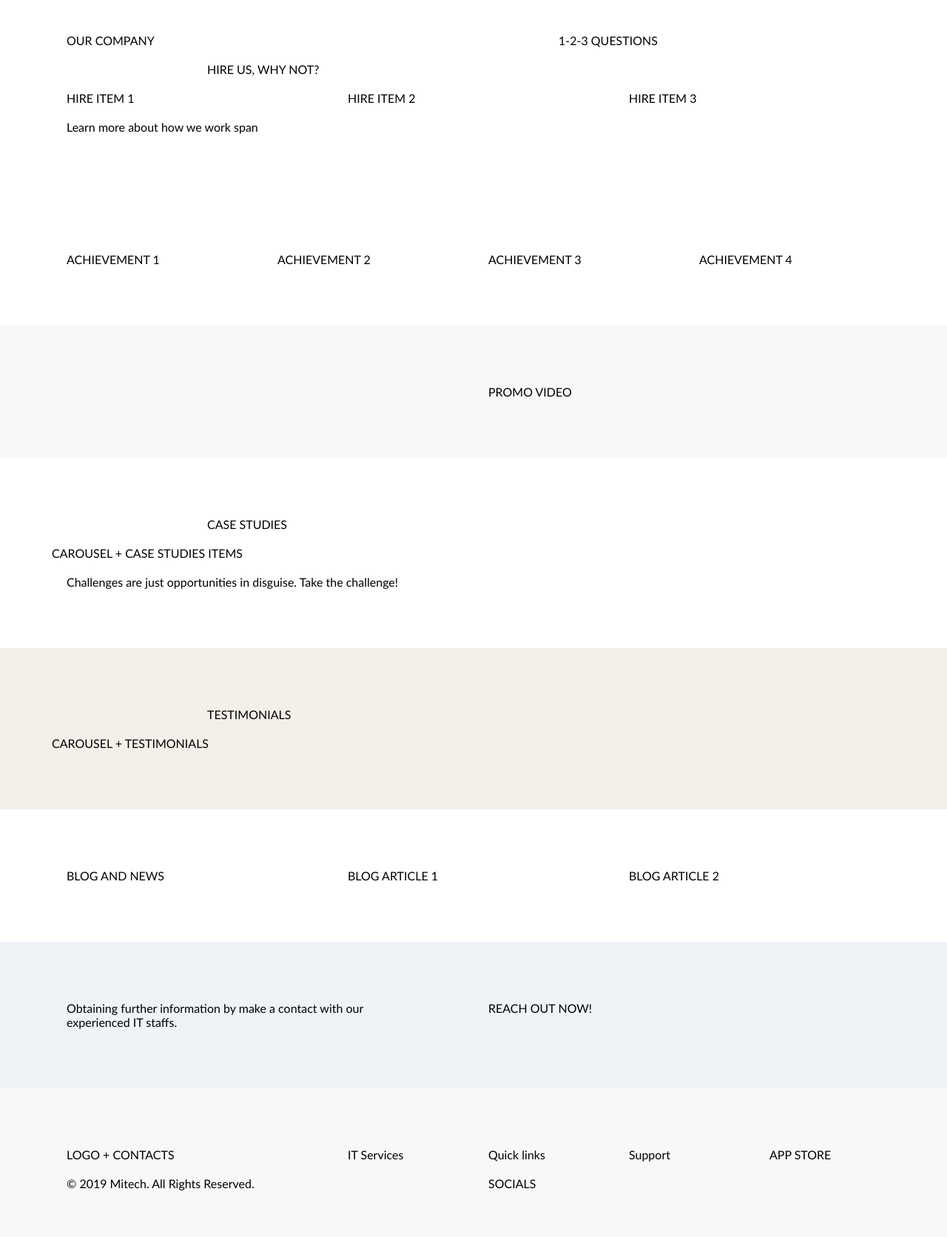
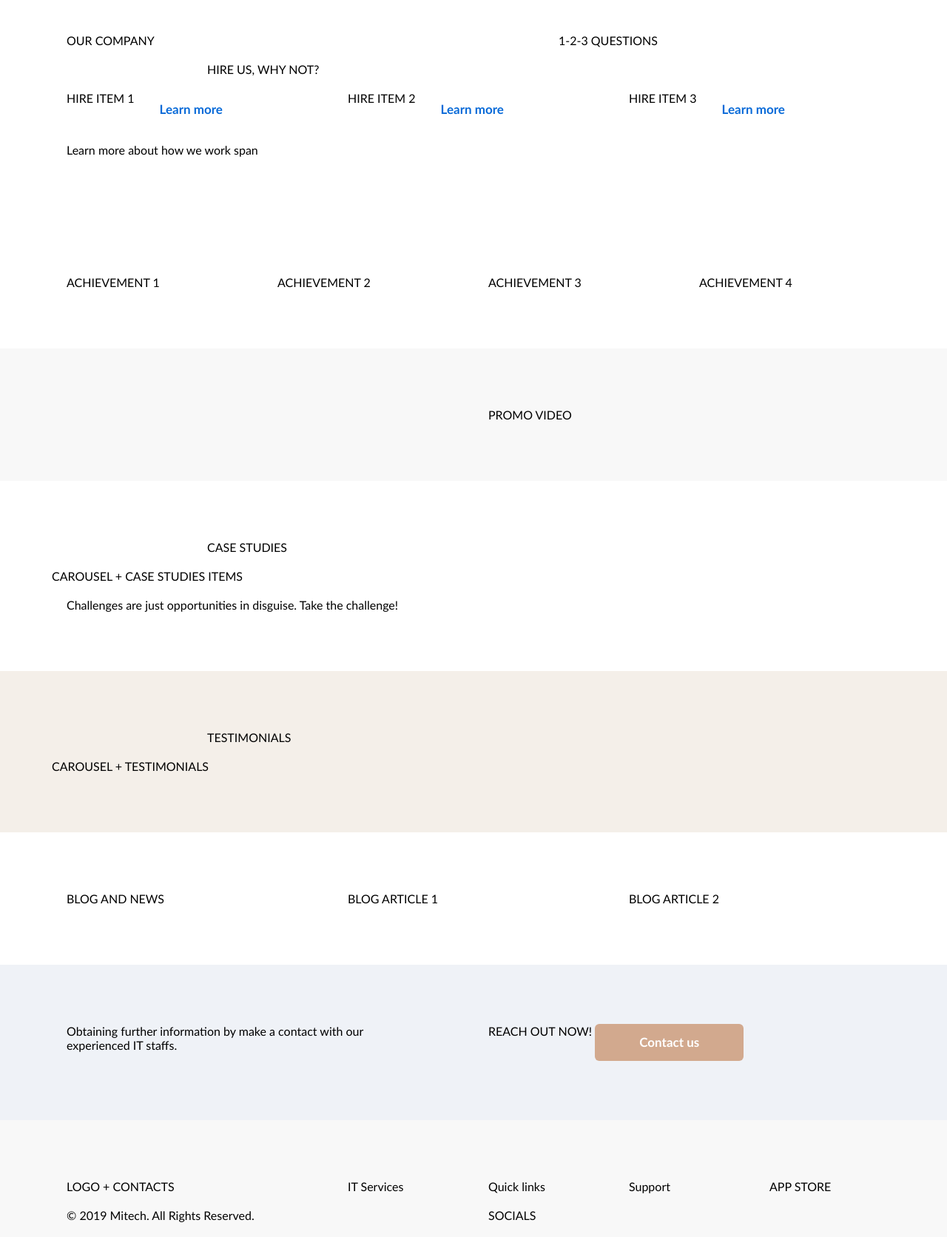
Before and after one commit to front-end-by-rimantas/25-grupe-portfolio, a website: page index.html in a window 1280 px wide. Shown: the part 860-2532 px from the top of the page at 74% size. Drawn offline with Linux system fonts and the light colour scheme.

Commit message:
Button style

```diff
--- a/css/components/button.css
+++ b/css/components/button.css
@@ -15,3 +15,25 @@
 .btn:hover {
   box-shadow: 0 4px 8px #0003;
 }
+
+.btn.btn-white {
+  background-color: #fff;
+  color: var(--color-blue);
+}
+.btn.btn-creame {
+  background-color: var(--color-creame-dark);
+  color: #fff;
+}
+
+.btn.btn-hover-blue:hover {
+  background-color: var(--color-blue);
+  color: #fff;
+}
+.btn.btn-hover-white:hover {
+  background-color: #fff;
+  color: var(--color-blue);
+}
+.btn.btn-hover-creame:hover {
+  background-color: var(--color-creame-dark);
+  color: #fff;
+}
--- a/css/custom-home.css
+++ b/css/custom-home.css
@@ -22,4 +22,9 @@
 /* testimonials */
 /* blog */
 /* contacts */
+.contact-us .btn {
+  padding-left: 60px;
+  padding-right: 60px;
+}
+
 /* footer */
--- a/css/init/variables.css
+++ b/css/init/variables.css
@@ -1,5 +1,6 @@
 :root {
   --color-creame: #f4efe9;
+  --color-creame-dark: #d2a98e;
   --color-blue: #086ad8;
   --color-blue-light: #eff2f7;
   --color-blue-dark: #002fa6;
--- a/index.html
+++ b/index.html
@@ -23,7 +23,8 @@
         <div class="row">
             <div class="col-12 col-md-6 col-lg-5">
                 TEXTS
-                <div class="btn">Get details</div>
+                <!-- <div class="btn">Get details</div> -->
+                <div class="btn btn-hover-blue">blue-blue</div>
             </div>
             <div class="col-12 col-md-6 col-lg-6 ml-lg-1">
                 IMG
@@ -33,7 +34,7 @@
     <!-- HERO END -->
 
     <!-- CLIENTS START -->
-    <div class="container">
+    <div class="container client">
         <div class="row">
             <div class="col-12">
                 CLIENTS
@@ -86,12 +87,15 @@
         <div class="row">
             <div class="col-12 col-md-6 col-lg-4">
                 HIRE ITEM 1
+                <div class="btn btn-white btn-hover-white">Learn more</div>
             </div>
             <div class="col-12 col-md-6 col-lg-4">
                 HIRE ITEM 2
+                <div class="btn btn-white btn-hover-white">Learn more</div>
             </div>
             <div class="col-12 col-md-6 col-lg-4">
                 HIRE ITEM 3
+                <div class="btn btn-white btn-hover-white">Learn more</div>
             </div>
         </div>
         <div class="row">
@@ -179,13 +183,14 @@
     <!-- BLOG END -->
 
     <!-- CONTACTS START -->
-    <div class="container bg-blue-light">
+    <div class="container contact-us bg-blue-light">
         <div class="row">
             <div class="col-12 col-lg-5">
                 Obtaining further information by make a contact with our experienced IT staffs.
             </div>
             <div class="col-12 col-lg-6 ml-lg-1">
                 REACH OUT NOW!
+                <div class="btn btn-creame btn-hover-blue">Contact us</div>
             </div>
         </div>
     </div>
```
